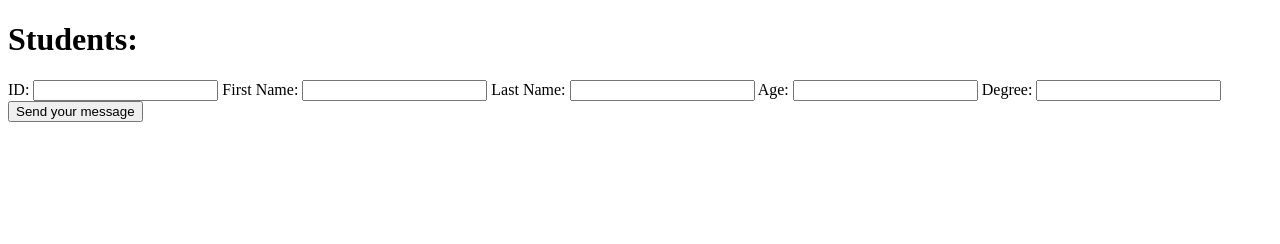
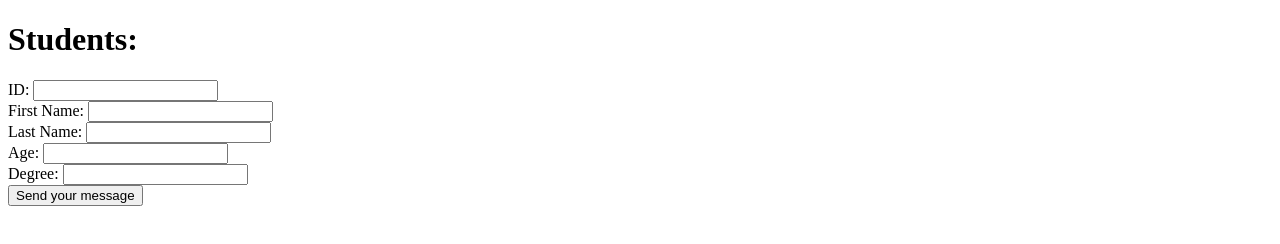
Before and after one commit to Tcreavis/Website, a plain HTML site: page pages/students.html in a window 1280 px wide. Drawn offline with Linux system fonts and the light colour scheme.

Commit message:
back home

```diff
--- a/pages/students.html
+++ b/pages/students.html
@@ -11,34 +11,35 @@
 
       <h1>Students:</h1>
 
-      <form action="scripts/my-handling-form-page" method="post">
+      <form action="forms/forms.php" method="post">
+
+        <div>
+          <label for="studID">ID:</label>
+          <input type="text" id="studID" name="student_ID">
+        </div>
+
+        <div>
+          <label for="firstName">First Name:</label>
+          <input type="text" id="firstName" name="first_name">
+        </div>
+
+        <div>
+          <label for="lastName">Last Name:</label>
+          <input type ="text" id="lastName" name="last_name">
+        </div>
+
+        <div>
+          <label for="age">Age:</label>
+          <input type ="text" id="age" name="age">
+        </div>
+
+        <div>
+          <label for="degree">Degree:</label>
+          <input type ="text" id="degree" name="degree">
+        </div>
 
 
-          <label for="studID">ID:</label>
-          <input type="text" id="studID" name="student_ID">
-
-
-
-          <label for="firstName">First Name:</label>
-          <input type="text" id="firstName" name="first_name">
-
-
-
-          <label for="lastName">Last Name:</label>
-          <input type ="text" id="lastName" name="last_name">
-
-
-
-          <label for="age">Age:</label>
-          <input type ="text" id="age" name="age">
-
-
-
-          <label for="degree">Degree:</label>
-          <input type ="text" id="degree" name="degree">
-
-
-        <div class="button">
+        <div>
           <button type="submit">Send your message</button>
         </div>
 
```
Also changed, not shown: 1 other file.
